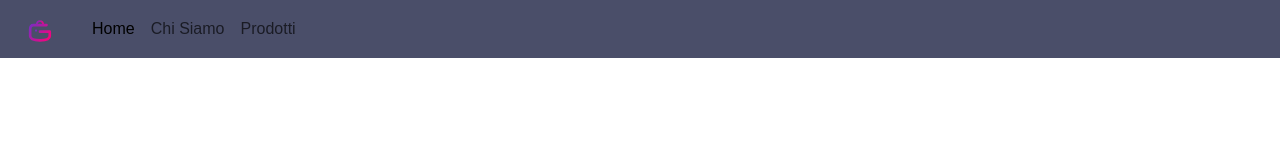
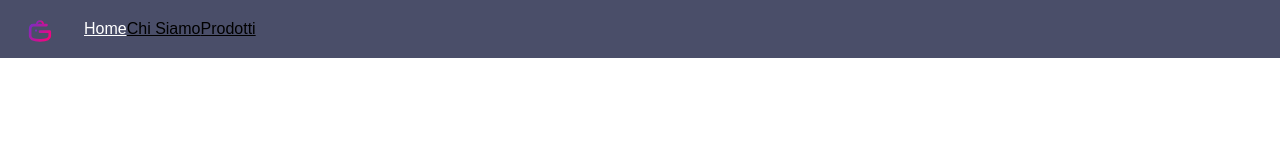
Before and after one commit to andrealoda/react-router, a React (Vite) app: page / in a window 1280 px wide. Shown: the top 160 px of the page. Built offline with nearby package versions, Linux system fonts and the light colour scheme.

Commit message:
refactor AppHeader navigation links to use dynamic active class styling

```diff
--- a/src/components/AppHeader.jsx
+++ b/src/components/AppHeader.jsx
@@ -13,13 +13,19 @@ export default function AppHeader() {
                         <div className="collapse navbar-collapse" id="navbarNav">
                             <ul className="navbar-nav">
                                 <li className="nav-item">
-                                    <NavLink className="nav-link" to="/">Home</NavLink>
+                                    <NavLink className={({ isActive }) =>
+                                        isActive ? "text-white" : "text-black"
+                                    } to="/">Home</NavLink>
                                 </li>
                                 <li className="nav-item">
-                                    <NavLink className="nav-link" to="/ChiSiamo">Chi Siamo</NavLink>
+                                    <NavLink className={({ isActive }) =>
+                                        isActive ? "text-white" : "text-black"
+                                    } to="/ChiSiamo">Chi Siamo</NavLink>
                                 </li>
                                 <li className="nav-item">
-                                    <NavLink className="nav-link" to="/Prodotti">Prodotti</NavLink>
+                                    <NavLink className={({ isActive }) =>
+                                        isActive ? "text-white" : "text-black"
+                                    } to="/Prodotti">Prodotti</NavLink>
                                 </li>
                             </ul>
                         </div>
```
